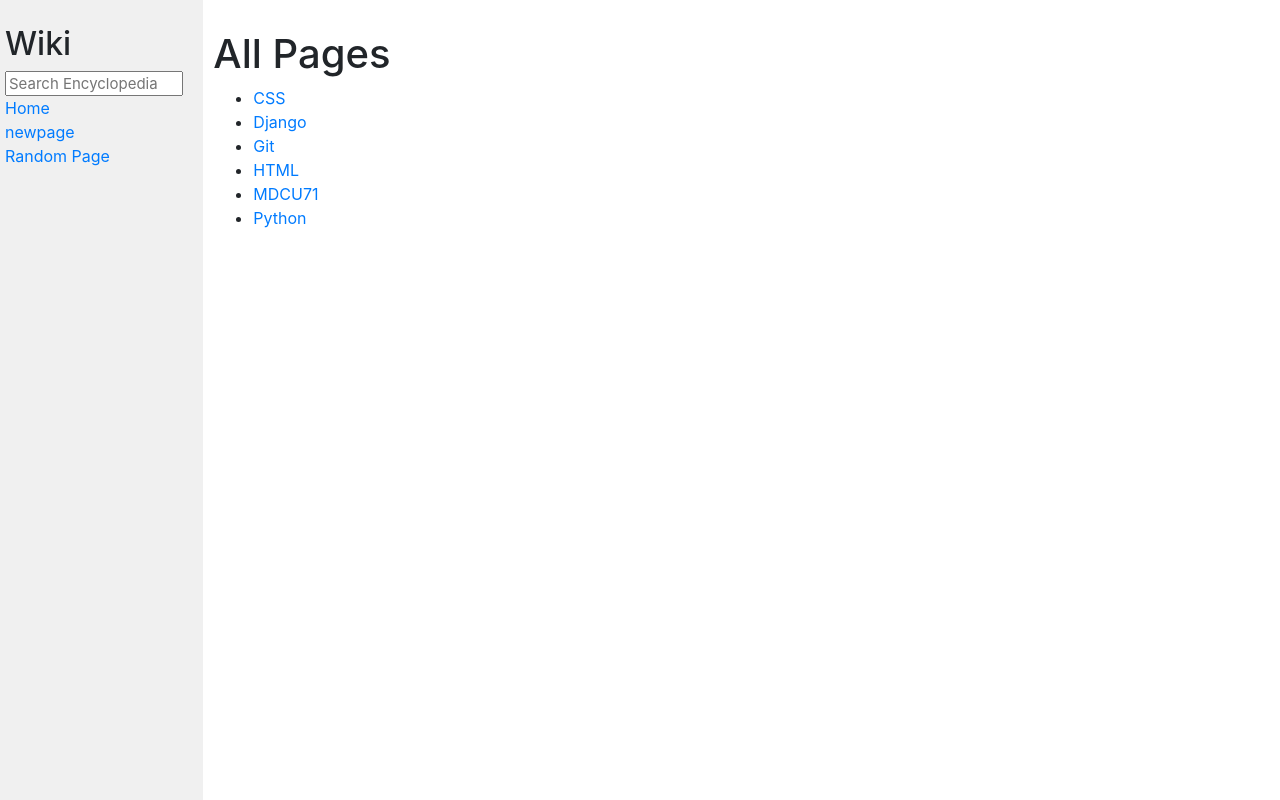
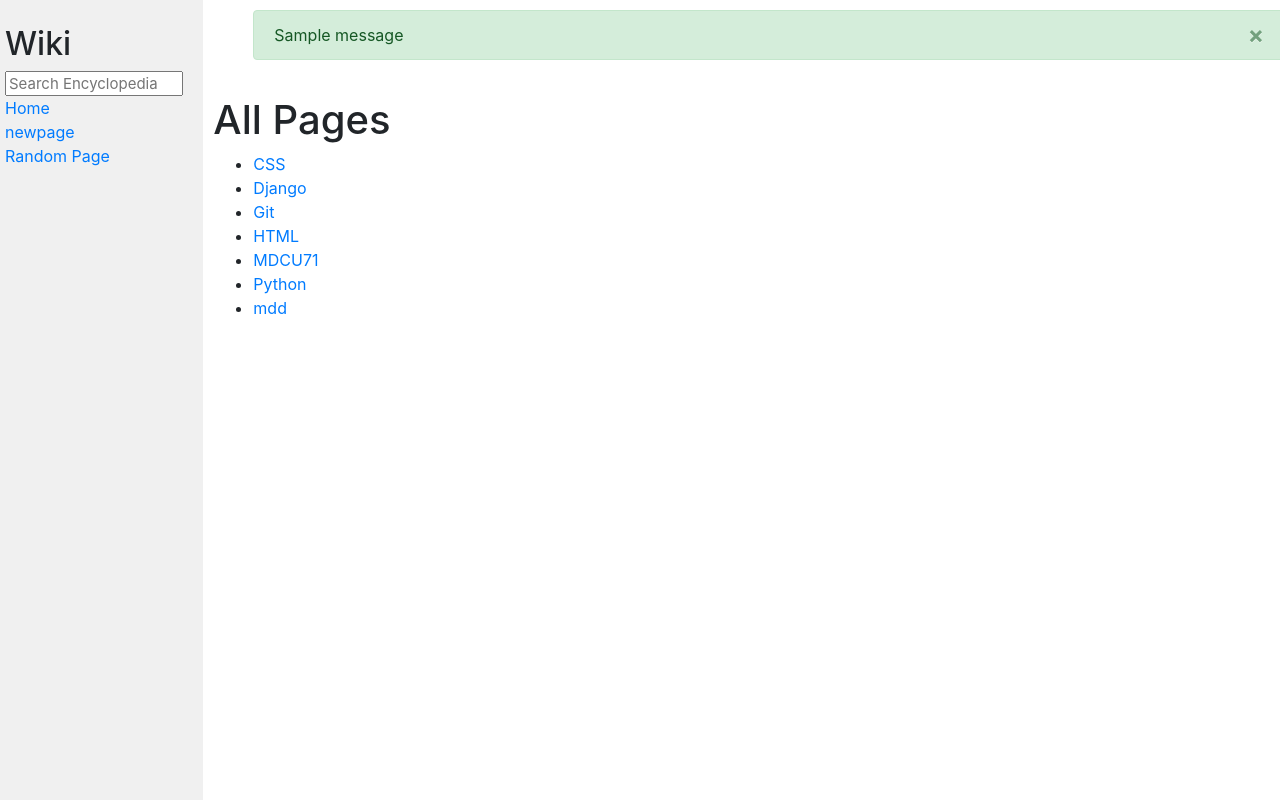
Before and after one commit to WoradaFon/wiki, a Django app: page / in a window 1280 px wide. Run offline with Django 3.2, Linux system fonts and the light colour scheme; tables that the repository leaves empty hold one stand-in row (values such as "Sample post"); one stand-in notice (Sample message) is shown; some libraries are stand-ins or nearby versions.

Commit message:
add alert messages

```diff
--- a/encyclopedia/templates/encyclopedia/layout.html
+++ b/encyclopedia/templates/encyclopedia/layout.html
@@ -29,6 +29,7 @@
                 {% endblock %}
             </div>
             <div class="main col-lg-10 col-md-9">
+                {% include 'encyclopedia/messages.html' %}
                 {% block body %}
                 {% endblock %}
             </div>
--- /dev/null
+++ b/encyclopedia/templates/encyclopedia/messages.html
@@ -0,0 +1,14 @@
+{% if messages %}
+<ul class="messages">
+    {% for message in messages %}
+        <div class="container-fluid p-0">
+            <div class="alert {{ message.tags }} alert-dismissible" role="alert" >
+              <button type="button" class="close" data-dismiss="alert" aria-label="Close">
+                <span aria-hidden="True">&times;</span>
+              </button>
+              {{ message }}
+            </div>
+          </div>
+    {% endfor %}
+</ul>
+{% endif %}
--- a/encyclopedia/views.py
+++ b/encyclopedia/views.py
@@ -3,7 +3,7 @@ from django import forms
 from django.utils.safestring import mark_safe
 from django.http import HttpResponseRedirect
 from django.urls import reverse
-#from django.contrib.massages.views import SuccessMassageMixin
+from django.contrib import messages
 
 from . import util
 import re
@@ -29,8 +29,8 @@ def newpage(request):
     if request.method == "POST":
         form = Newpage(request.POST)
         if form.is_valid():
-            content = form.cleaned_data['edit_content']
-            title = form.cleaned_data['edit_title']
+            content = form.cleaned_data['content']
+            title = form.cleaned_data['title']
 
             topics = util.list_entries()
             for topic in topics:
@@ -42,8 +42,12 @@ def newpage(request):
 
             # go to the content
             entries = util.get_entry(title)
+
+            # send success message
+            messages.success(request, "Success!")
             return render(request, "encyclopedia/entries.html", {
-                "entries": markdown2.markdown(entries)
+                "entries": markdown2.markdown(entries),
+                "name": title
             })
     else:
         return render(request, "encyclopedia/newpage.html", {
@@ -69,7 +73,8 @@ def search(request):
             if topic.lower() == search.lower():
                 entries = util.get_entry(search)
                 return render(request, "encyclopedia/entries.html", {
-                    "entries": markdown2.markdown(entries)
+                    "entries": markdown2.markdown(entries),
+                    "name": topic
                     })
             else:
                 if search.lower() in topic.lower():
@@ -118,6 +123,9 @@ def save_edit(request):
 
             #redirect to entry page
             entries = util.get_entry(title)
+
+            messages.success(request, "Edit success!")
             return render(request, "encyclopedia/entries.html", {
-                "entries": markdown2.markdown(entries)
+                "entries": markdown2.markdown(entries),
+                "name": title
             })
```
Also changed, not shown: entries/mdd.md (added, +5 -0 lines), wiki/settings.py (+10 -0 lines).
